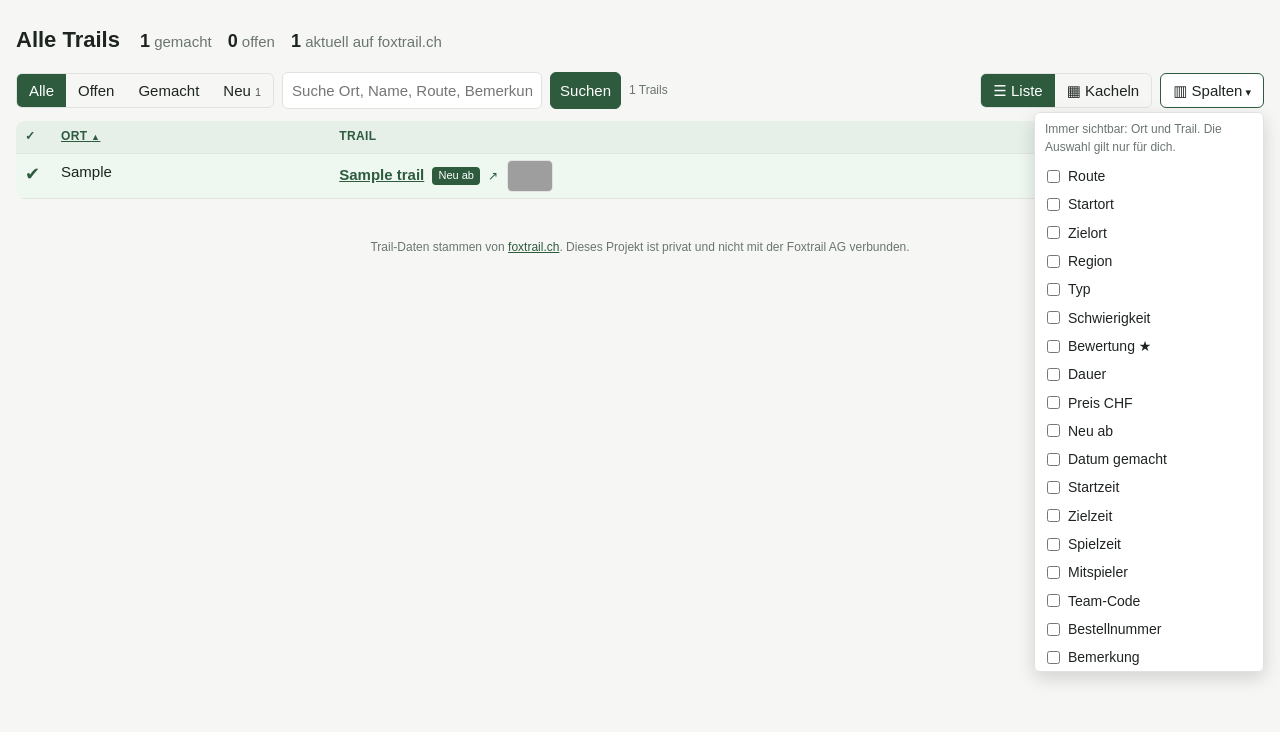
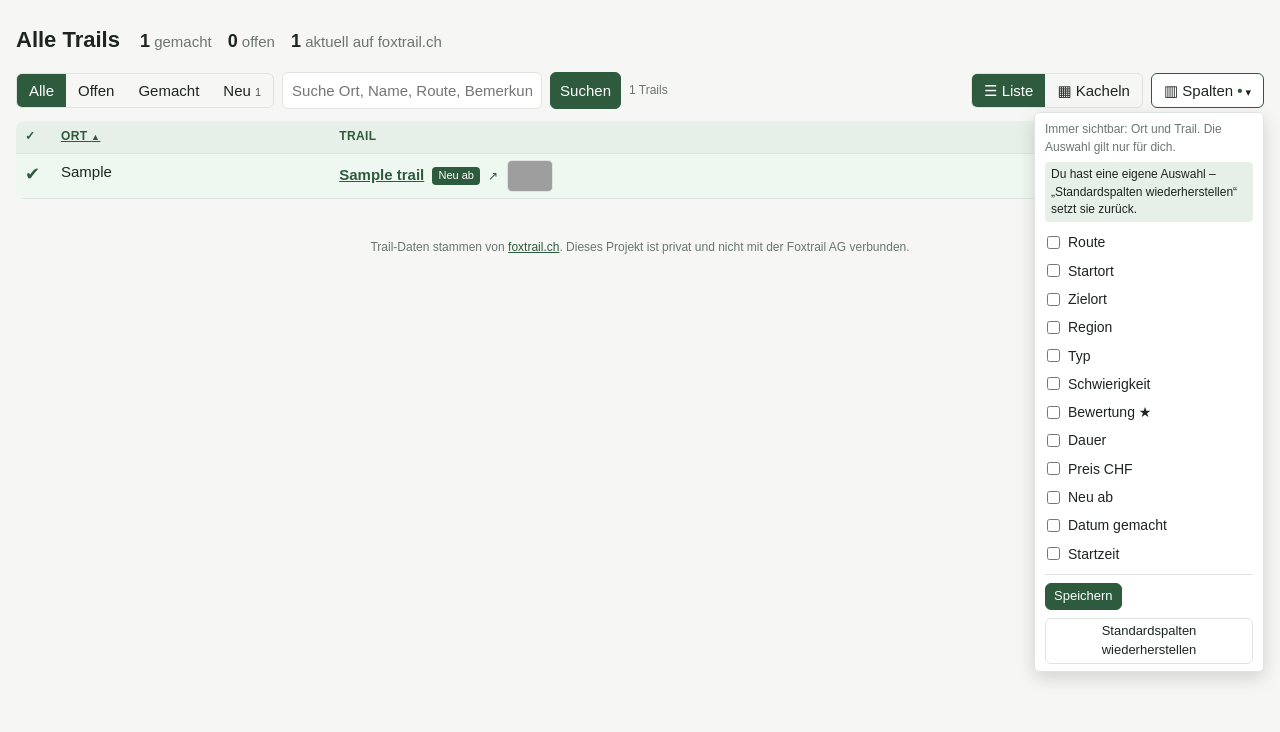
Before and after one commit to brunoz78/foxtrail-tracker, a Flask app: page /?ansicht=liste in a window 1280 px wide, after a click that opens the changed part. Shown: the part 54-786 px from the top of the page. Run offline with Flask 3, Linux system fonts and the light colour scheme; the visitor is signed in with stand-in values (Sample User, id 1); tables that the repository leaves empty hold one stand-in row (values such as "Sample post"); grey boxes are pictures that could not be loaded.

Commit message:
Standardspalten sichtbar, obere Scrollleiste fuer breite Listen
Spaltenmenue: Der Knopf "Standard" lag unten im scrollenden Menue und
war leicht zu uebersehen. Die Knoepfe kleben jetzt am unteren Rand des
Menues, der Knopf heisst "Standardspalten wiederherstellen" (aus, wenn
der Standard schon aktiv ist). Ein Punkt am Knopf "Spalten" und ein
Hinweis im Menue zeigen eine eigene Auswahl an.

Breite Tabellen liessen sich nur mit der Scrollleiste ganz unten
seitwaerts schieben. Jetzt gibt es eine zweite Leiste ueber der
Tabelle, die beim Runterscrollen oben kleben bleibt und mit der
Tabelle gekoppelt ist. Ohne Ueberbreite und auf dem Handy verborgen.

Co-Authored-By: Claude Opus 5 <noreply@anthropic.com>

```diff
--- a/foxtrail/__init__.py
+++ b/foxtrail/__init__.py
@@ -195,6 +195,7 @@ def create_app(test_config=None):
         sp = trails.spalten_aus(current_user().get("spalten"))
         return render_template("index.html", rows=rows, f=f, q=q, sel=sel, sort=sort, ansicht=ansicht,
                                sp=sp, spalten=trails.SPALTEN,
+                               sp_standard=(tuple(sp) == trails.SPALTEN_STANDARD),
                                richtung=richtung, opts=trails.filter_options(conn), index_url=index_url)
 
     @app.route("/spalten", methods=["POST"])
--- a/foxtrail/static/style.css
+++ b/foxtrail/static/style.css
@@ -357,3 +357,17 @@ details.spw .hf-menu p { margin: 2px 0 6px; }
   table.karten td.m-erfasst { order: 7; flex-basis: 100%; font-size: 12px; }
   table.karten td.m-erfasst::before { content: "erfasst von "; }
 }
+
+/* Spaltenmenue: Knoepfe bleiben unten sichtbar, auch wenn die Liste scrollt */
+details.spw .hf-menu { padding-bottom: 0; }
+.sp-actions { position: sticky; bottom: 0; background: var(--card); padding: 8px 0; flex-wrap: wrap; gap: 8px; }
+.sp-actions button[disabled] { opacity: .5; cursor: default; }
+.sp-mark { color: var(--green); font-weight: bold; margin-left: 4px; }
+.sp-hinweis { background: var(--green-light); border-radius: 4px; padding: 4px 6px; margin: 0 0 6px; }
+
+/* Mitlaufende Scrollleiste ueber der Tabelle */
+.topscroll { position: sticky; top: 0; z-index: 15; overflow-x: auto; overflow-y: hidden; background: var(--bg);
+  border-radius: 6px; margin-bottom: 2px; }
+.topscroll > div { height: 1px; }
+.topscroll[hidden] { display: none; }
+@media (max-width: 700px) { .topscroll { display: none; } }
--- a/foxtrail/templates/index.html
+++ b/foxtrail/templates/index.html
@@ -85,15 +85,17 @@
   </div>
   {% if ansicht == 'liste' %}
   <details class="spw">
-    <summary title="Spalten ein- und ausblenden">Spalten</summary>
+    <summary title="Spalten ein- und ausblenden">Spalten{% if not sp_standard %}<span class="sp-mark" title="Eigene Spaltenauswahl aktiv">•</span>{% endif %}</summary>
     <div class="hf-menu right">
       <p class="muted small">Immer sichtbar: Ort und Trail. Die Auswahl gilt nur für dich.</p>
+      {% if not sp_standard %}<p class="small sp-hinweis">Du hast eine eigene Auswahl – „Standardspalten wiederherstellen“ setzt sie zurück.</p>{% endif %}
       {% for k, label, std in spalten %}
       <label><input type="checkbox" name="spalte" value="{{ k }}" form="spalten-form" autocomplete="off" {{ 'checked' if k in sp }}> {{ label }}</label>
       {% endfor %}
-      <div class="hf-actions">
+      <div class="hf-actions sp-actions">
         <button type="submit" form="spalten-form" name="aktion" value="speichern" class="small">Speichern</button>
-        <button type="submit" form="spalten-form" name="aktion" value="standard" class="small secondary">Standard</button>
+        <button type="submit" form="spalten-form" name="aktion" value="standard" class="small secondary"
+                {{ 'disabled title="Es sind bereits die Standardspalten eingestellt"'|safe if sp_standard }}>Standardspalten wiederherstellen</button>
       </div>
     </div>
   </details>
@@ -151,6 +153,9 @@
 {% else %}
 
 {% set ncols = sp|length + 3 %}
+{# Zweite, mitlaufende Scrollleiste: klebt beim Runterscrollen oben, damit man breite Tabellen
+   nicht erst ganz unten seitwaerts ziehen muss (JS unten; ohne JS bleibt sie verborgen) #}
+<div class="topscroll" hidden aria-hidden="true"><div></div></div>
 <div class="tablewrap"><table class="trails karten">
   <thead><tr>
     <th class="c">✓</th>
@@ -208,6 +213,24 @@
       } else if (start !== null && state() !== start) { form.submit(); }
     });
   });
+  // Obere Scrollleiste mit der Tabelle koppeln
+  var ts = form.querySelector('.topscroll');
+  if (ts && wrap) {
+    var innen = ts.firstElementChild;
+    var messen = function () {
+      innen.style.width = wrap.scrollWidth + 'px';
+      ts.hidden = wrap.scrollWidth <= wrap.clientWidth + 1;
+    };
+    ts.addEventListener('scroll', function () {
+      if (wrap.scrollLeft !== ts.scrollLeft) { wrap.scrollLeft = ts.scrollLeft; }
+    });
+    wrap.addEventListener('scroll', function () {
+      if (ts.scrollLeft !== wrap.scrollLeft) { ts.scrollLeft = wrap.scrollLeft; }
+    });
+    window.addEventListener('resize', messen);
+    window.addEventListener('load', messen);            // Vorschaubilder aendern die Breite
+    messen();
+  }
   // Spalten-Menue genauso: geaenderte Auswahl beim Schliessen speichern (wie "Speichern")
   var spw = form.querySelector('details.spw');
   if (spw) {
```
Also changed, not shown: tests/test_app.py (+2 -1 lines).
